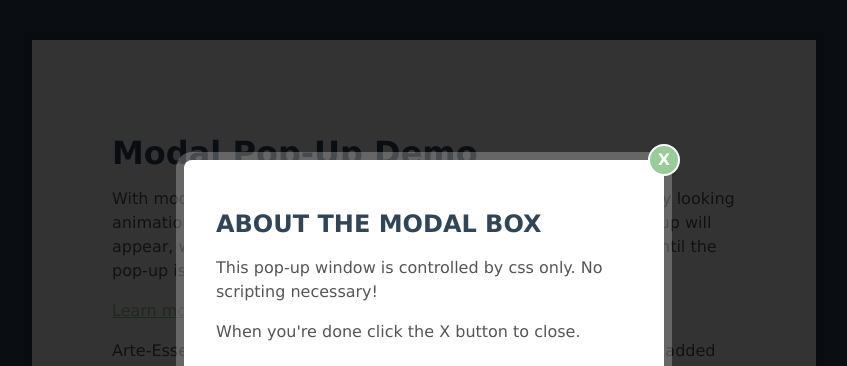
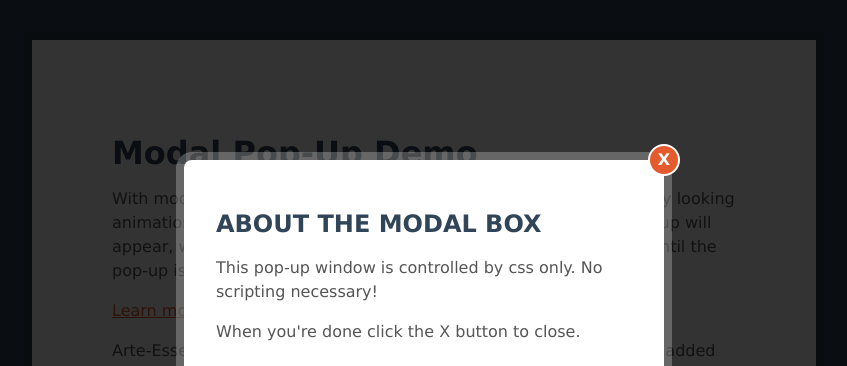
Before and after one commit to ArteEssentia/modal-pop-up, a plain HTML site: page index.html in a window 1280 px wide. Both pictures are taken after a click on the link "Learn more about this little demonstration.". Shown: the top 366 px of the page, without its empty margins (216-1063 px from the left). Drawn offline with Linux system fonts and the light colour scheme.

Commit message:
Changed CSS
Changed the secondary color from a light green to orange for better visiblity.

```diff
--- a/css/ModalPopUp.css
+++ b/css/ModalPopUp.css
@@ -27,7 +27,7 @@ h2 {
 
 /* link styling */
 a {
-	color: #99cc99;
+	color: #E35B2E;
 }
 
 /* size and style the page content box */
@@ -93,7 +93,7 @@ a {
 	width: 2rem;
 	text-indent: 2rem;
 	overflow: hidden;
-	background: #99cc99;
+	background: #E35B2E;
 	border-radius: 50%;
 	border: 0.125rem solid #ffffff;
 }
```
